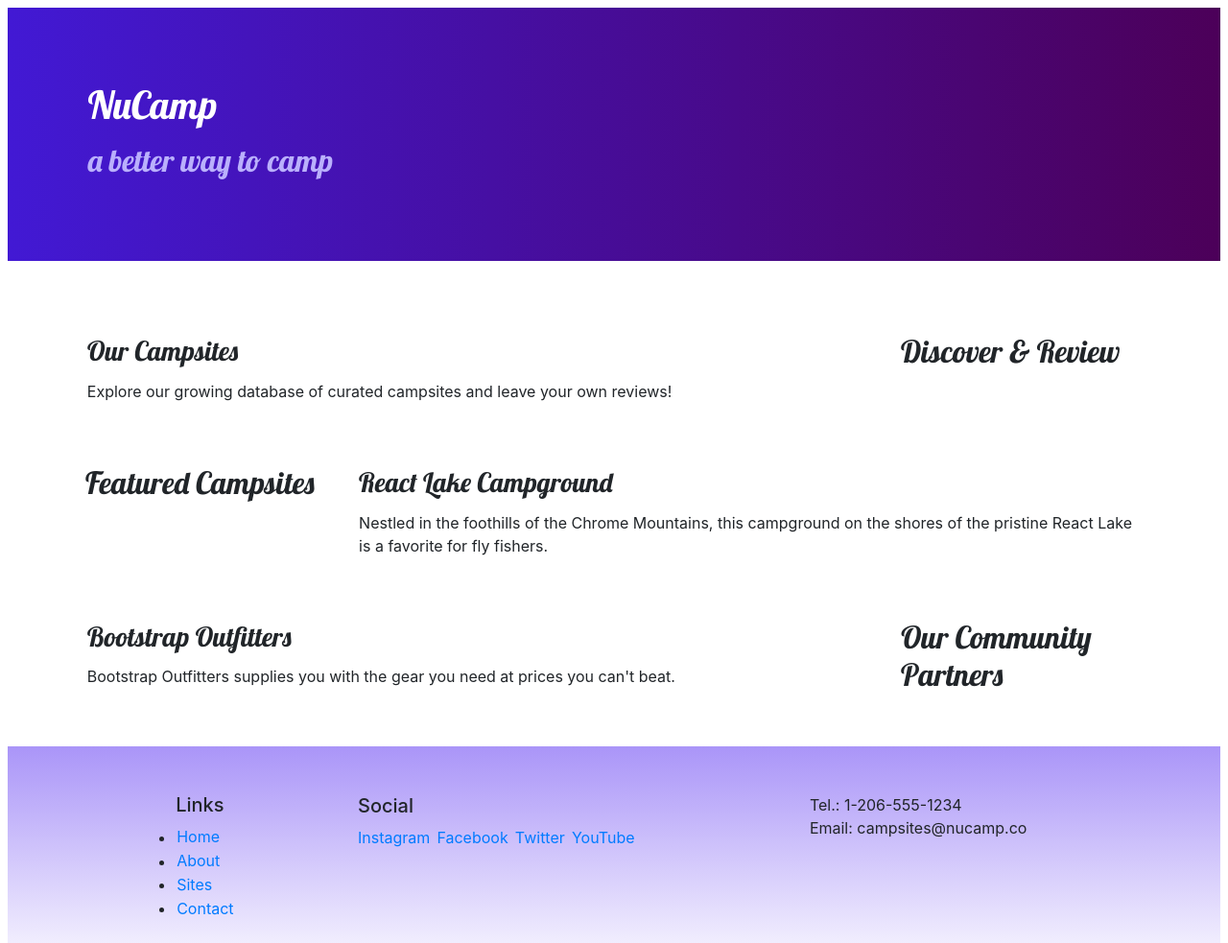
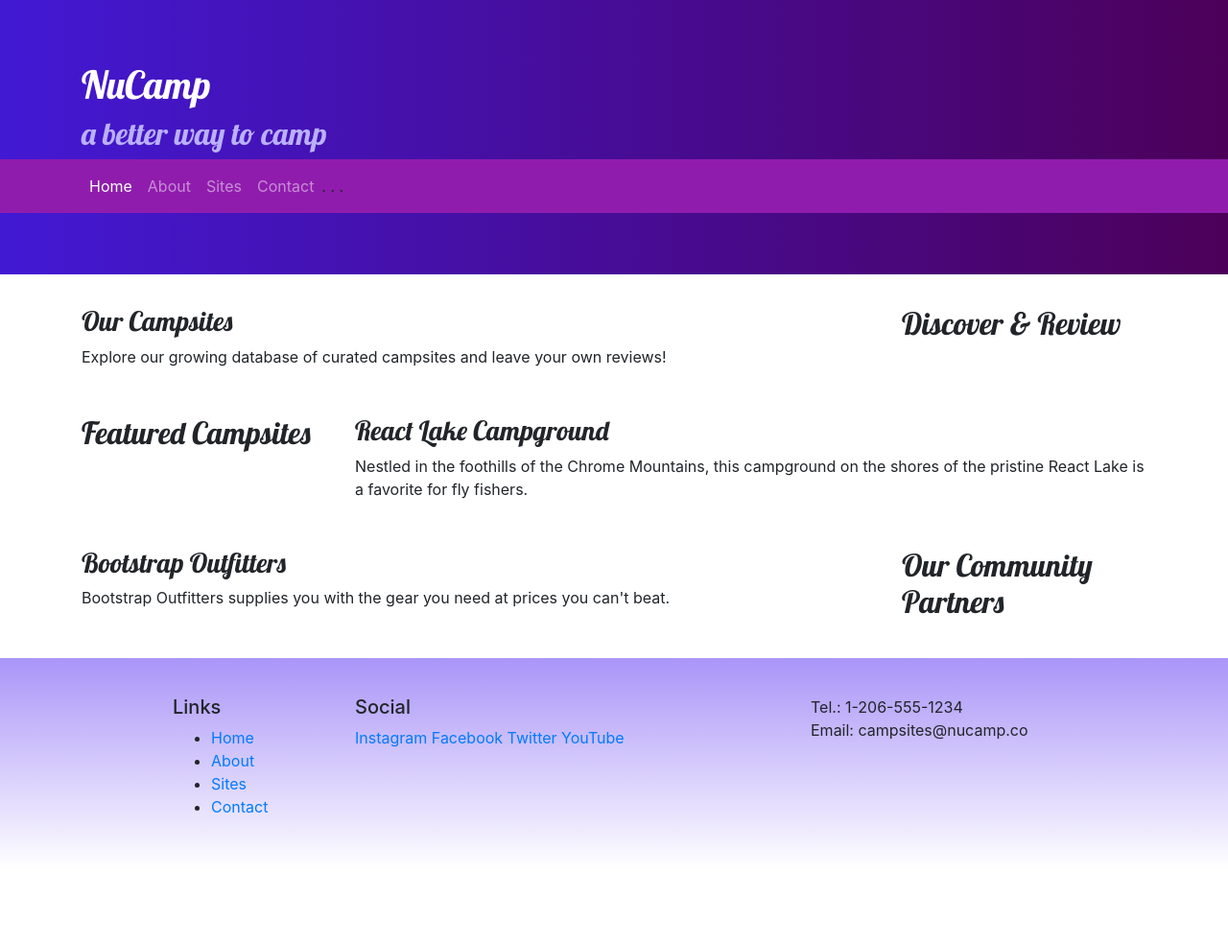
Before and after one commit to ian102423/NPM-project, a website: page index.html in a window 1280 px wide. Shown: the top 983 px of the page at 96% size. After the commit the page ends 907 px from the top, so only its background shows below. Drawn offline with nearby package versions, Linux system fonts and the light colour scheme.

Commit message:
Navbar and Breadcrumbs

```diff
--- a/index.html
+++ b/index.html
@@ -19,9 +19,8 @@
     />
     <title>NuCamp: A Better Way To Camp</title>
   </head>
-
   <body>
-    <header class="jumbotron jumbotron-fluid">
+    <header class="jumbotron jumbotron-fluid" id="header">
       <div class="container">
         <div class="row">
           <div class="col">
@@ -30,8 +29,29 @@
           </div>
         </div>
       </div>
+      <nav class="navbar navbar-expand-sm navbar-dark sticky-top">
+        <div class="container">
+          <ul class="navbar-nav">
+            <li class="nav-item active">
+              <a class="nav-link" href="#">Home</a>
+            </li>
+            <li class="nav-item">
+              <a class="nav-link" href="aboutus.html">About</a>
+            </li>
+            <li class="nav-item"><a class="nav-link" href="#">Sites</a></li>
+            <li class="nav-item"><a class="nav-link" href="#">Contact</a></li>
+          </ul>
+          <div class="collapse navbar-collapse" id="nucampNavbar">
+            <ul class="navbar-nav">
+                . . .
+            </ul>
+        </div>
+        </div>
+        <button class="navbar-toggler" type="button" data-toggle="collapse" data-target="#nucampNavbar">
+          <span class="navbar-toggler-icon"></span>
+      </button>
+      </nav>
     </header>
-
     <div class="container">
       <div class="row" id="margin-top-bot">
         <div class="col-sm-4 order-sm-last col-md-3">
--- a/style.css
+++ b/style.css
@@ -6,7 +6,12 @@
 } */
 
 * {
-  padding: 0.3%;
+  font-weight: 400;
+  -webkit-font-smoothing: antialiased;
+}
+
+body {
+  margin: 0;
 }
 
 h1,
@@ -23,9 +28,17 @@
   background-image: linear-gradient(#aa95f8, #fff);
 }
 
-#header {
+.jumbotro{
+  margin: 0;
+}
+
+.navbar {
+  background-color: #901CAD;
+}
+
+/* #header {
   padding-left: 3rem;
-}
+} */
 
 #txt-title {
   color: #fff;
```
Also changed, not shown: aboutus.html (+25 -0 lines), screenshots/lg-viewport.png (added), screenshots/xs-viewport.png (added).
